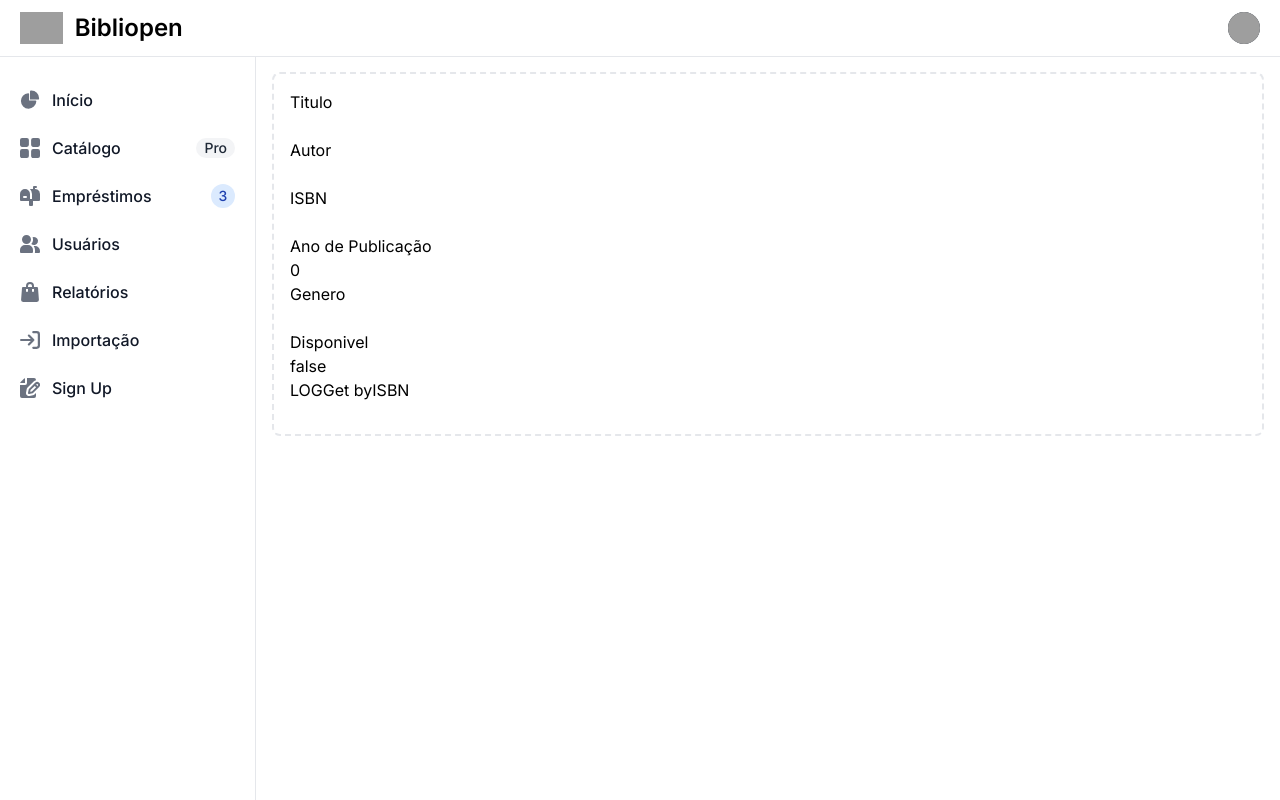
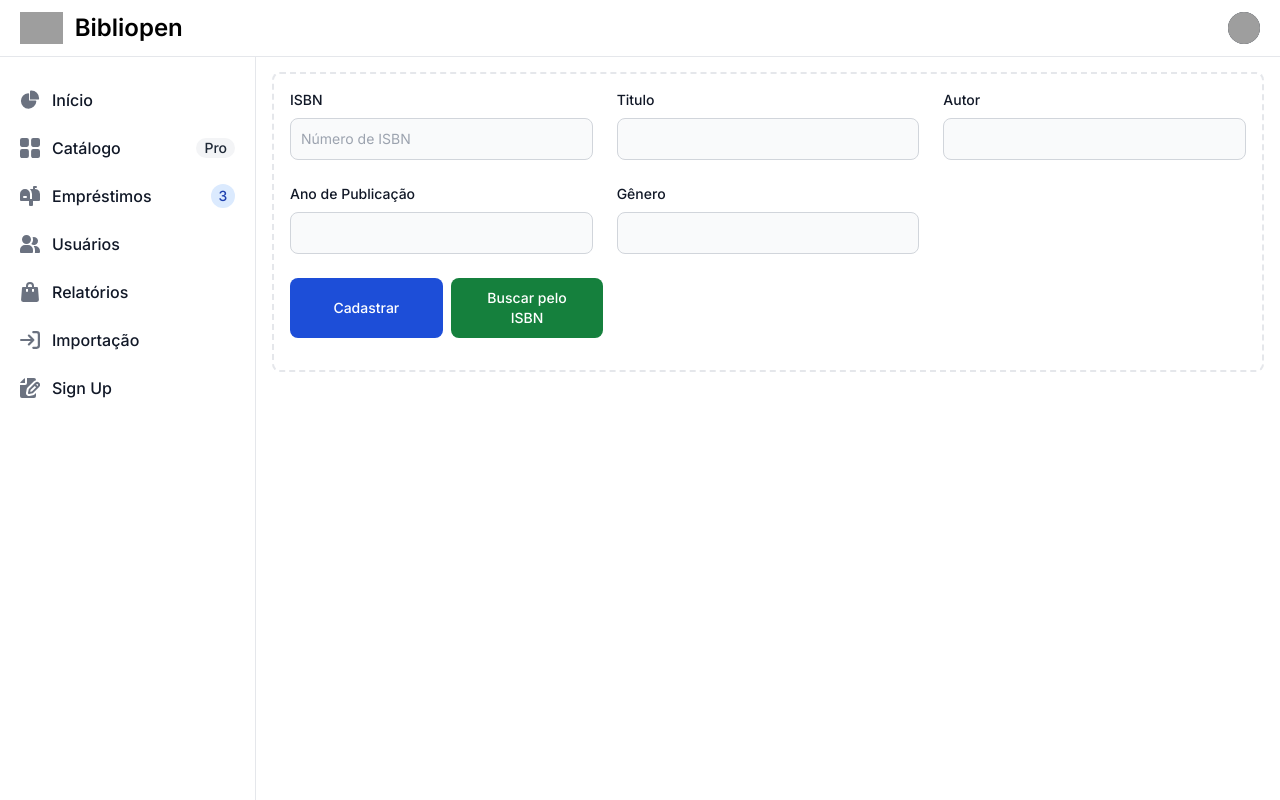
Before and after one commit to victorngl/bibliopen, a Next.js app: page /books in a window 1280 px wide. Built offline with nearby package versions, Linux system fonts and the light colour scheme; grey boxes are pictures that could not be loaded.

Commit message:
[UPDATE] Encontrar livro pelo ISBN

```diff
--- a/src/app/books/page.tsx
+++ b/src/app/books/page.tsx
@@ -8,12 +8,12 @@ interface BookFormProps {
 
 const BookForm: FC<BookFormProps> = ({ book }) => {
     const [bookForm, setBookForm] = useState<Book>({
-         title: '',
-         author: '',
-         isbn: '',
-         published_year: 0,
-         genre: '',
-         available: false,
+        title: '',
+        author: '',
+        isbn: '',
+        published_year: '',
+        genre: '',
+        available: false,
     })
 
     const handleFormChange = (e: ChangeEvent<HTMLInputElement>) => {
@@ -23,22 +23,157 @@ const BookForm: FC<BookFormProps> = ({ book }) => {
 
     const handleClick = () => {
         console.log(bookForm);
-
     }
 
     const handleSearchISBN = async () => {
         const response = await fetch('https://www.googleapis.com/books/v1/volumes?q=isbn:' + bookForm?.isbn)
         const responseJson = await response.json()
 
+        if (responseJson.totalItems != 0) {
 
-        setBookForm({...bookForm, title: responseJson.items[0].volumeInfo.title})
+            const bookInfo: Book = {
+                title: responseJson.items[0].volumeInfo.title,
+                author: responseJson.items[0].volumeInfo.authors[0],
+                genre: responseJson.items[0].volumeInfo.categories[0],
+                published_year: responseJson.items[0].volumeInfo.publishedDate,
+                available: false,
+                isbn: bookForm.isbn
+            }
 
+
+            setBookForm(bookInfo)
+
+        }
     }
 
-    console.log('render')
+
 
     return (
+        <>
+            <form>
+                <div className="grid gap-6 mb-6 md:grid-cols-3">
+                    <div className="">
+                        <label
+                            htmlFor="isbn"
+                            className="block mb-2 text-sm font-medium text-gray-900 dark:text-white"
+                        >
+                            ISBN
+                        </label>
+                        <input
+                            type="text"
+                            id="isbn"
+                            name="isbn"
+                            className="bg-gray-50 border border-gray-300 text-gray-900 text-sm rounded-lg focus:ring-blue-500 focus:border-blue-500 block w-full p-2.5 dark:bg-gray-700 dark:border-gray-600 dark:placeholder-gray-400 dark:text-white dark:focus:ring-blue-500 dark:focus:border-blue-500"
+                            placeholder="Número de ISBN"
+                            required
+                            value={bookForm?.isbn} onChange={(e) => handleFormChange(e)}
+                        />
+                    </div>
 
+                    <div className="">
+                        <label
+                            htmlFor="title"
+                            className="block mb-2 text-sm font-medium text-gray-900 dark:text-white"
+                        >
+                            Titulo
+                        </label>
+                        <input
+                            type="text"
+                            id="title"
+                            name="title"
+                            className="bg-gray-50 border border-gray-300 text-gray-900 text-sm rounded-lg focus:ring-blue-500 focus:border-blue-500 block w-full p-2.5 dark:bg-gray-700 dark:border-gray-600 dark:placeholder-gray-400 dark:text-white dark:focus:ring-blue-500 dark:focus:border-blue-500"
+                            placeholder=""
+                            required
+                            value={bookForm?.title} onChange={(e) => handleFormChange(e)}
+                        />
+                    </div>
+
+                    <div className="">
+                        <label
+                            htmlFor="author"
+                            className="block mb-2 text-sm font-medium text-gray-900 dark:text-white"
+                        >
+                            Autor
+                        </label>
+                        <input
+                            type="text"
+                            id="author"
+                            name="author"
+                            className="bg-gray-50 border border-gray-300 text-gray-900 text-sm rounded-lg focus:ring-blue-500 focus:border-blue-500 block w-full p-2.5 dark:bg-gray-700 dark:border-gray-600 dark:placeholder-gray-400 dark:text-white dark:focus:ring-blue-500 dark:focus:border-blue-500"
+                            placeholder=""
+                            required
+                            value={bookForm?.author} onChange={(e) => handleFormChange(e)}
+                        />
+                    </div>
+
+                    <div className="">
+                        <label
+                            htmlFor="published_year"
+                            className="block mb-2 text-sm font-medium text-gray-900 dark:text-white"
+                        >
+                            Ano de Publicação
+                        </label>
+                        <input
+                            type="text"
+                            id="published_year"
+                            name="published_year"
+                            className="bg-gray-50 border border-gray-300 text-gray-900 text-sm rounded-lg focus:ring-blue-500 focus:border-blue-500 block w-full p-2.5 dark:bg-gray-700 dark:border-gray-600 dark:placeholder-gray-400 dark:text-white dark:focus:ring-blue-500 dark:focus:border-blue-500"
+                            placeholder=""
+                            required
+                            value={bookForm?.published_year} onChange={(e) => handleFormChange(e)}
+                        />
+                    </div>
+
+                    <div className="">
+                        <label
+                            htmlFor="genre"
+                            className="block mb-2 text-sm font-medium text-gray-900 dark:text-white"
+                        >
+                            Gênero
+                        </label>
+                        <input
+                            type="text"
+                            id="genre"
+                            name="genre"
+                            className="bg-gray-50 border border-gray-300 text-gray-900 text-sm rounded-lg focus:ring-blue-500 focus:border-blue-500 block w-full p-2.5 dark:bg-gray-700 dark:border-gray-600 dark:placeholder-gray-400 dark:text-white dark:focus:ring-blue-500 dark:focus:border-blue-500"
+                            placeholder=""
+                            required
+                            value={bookForm?.genre} onChange={(e) => handleFormChange(e)}
+                        />
+                    </div>
+
+                </div>
+                <div className="grid md:grid-cols-6 gap-2">
+                    <button
+                        onClick={handleClick}
+                        type="submit"
+                        className="text-white bg-blue-700 hover:bg-blue-800 focus:ring-4 focus:outline-none focus:ring-blue-300 font-medium rounded-lg text-sm w-full sm:w-auto px-5 py-2.5 text-center dark:bg-blue-600 dark:hover:bg-blue-700 dark:focus:ring-blue-800"
+                    >
+                        Cadastrar
+                    </button>
+
+                    <button
+                        type="button"
+                        onClick={handleSearchISBN}
+                        className="text-white bg-green-700 hover:bg-green-800 focus:ring-4 focus:outline-none focus:ring-green-300 font-medium rounded-lg text-sm w-full sm:w-auto px-5 py-2.5 text-center dark:bg-green-600 dark:hover:bg-green-700 dark:focus:ring-green-800"
+                    >
+                        Buscar pelo ISBN
+                    </button>
+                </div>
+
+            </form>
+
+
+
+        </>
+    )
+}
+
+export default BookForm;
+
+
+function Form() {
+    return (
         <div>
             <form>
                 <p>Titulo</p>
@@ -56,11 +191,9 @@ const BookForm: FC<BookFormProps> = ({ book }) => {
             </form>
 
             <div>
-                <button className=" "onClick={handleClick}>LOG</button>
-                <button className=" "onClick={handleSearchISBN}>Get byISBN</button>
+                <button className=" " onClick={handleClick}>LOG</button>
+                <button className=" " onClick={handleSearchISBN}>Get byISBN</button>
             </div>
         </div>
     )
 }
-
-export default BookForm;
--- a/src/components/layout/navbar/Navbar.tsx
+++ b/src/components/layout/navbar/Navbar.tsx
@@ -269,7 +269,7 @@ const Navbar: FC<NavbarProps> = ({ children }) => {
             </aside>
             <div className="p-4 sm:ml-64">
                 <div className="p-4 border-2 border-gray-200 border-dashed rounded-lg dark:border-gray-700 mt-14">
-                    <div className="grid grid-cols-3 gap-4 mb-4">
+                    <div className="gap-4 mb-4">
                         {children}
                     </div>
                 </div>
--- a/src/types/Book.ts
+++ b/src/types/Book.ts
@@ -3,7 +3,7 @@ type Book = {
     title: string,
     author: string,
     isbn: string,
-    published_year: number,
+    published_year: string,
     genre: string,
     available: boolean,
 }
```
Also changed, not shown: 1 other file (tests, documents, lock files or other folders).
